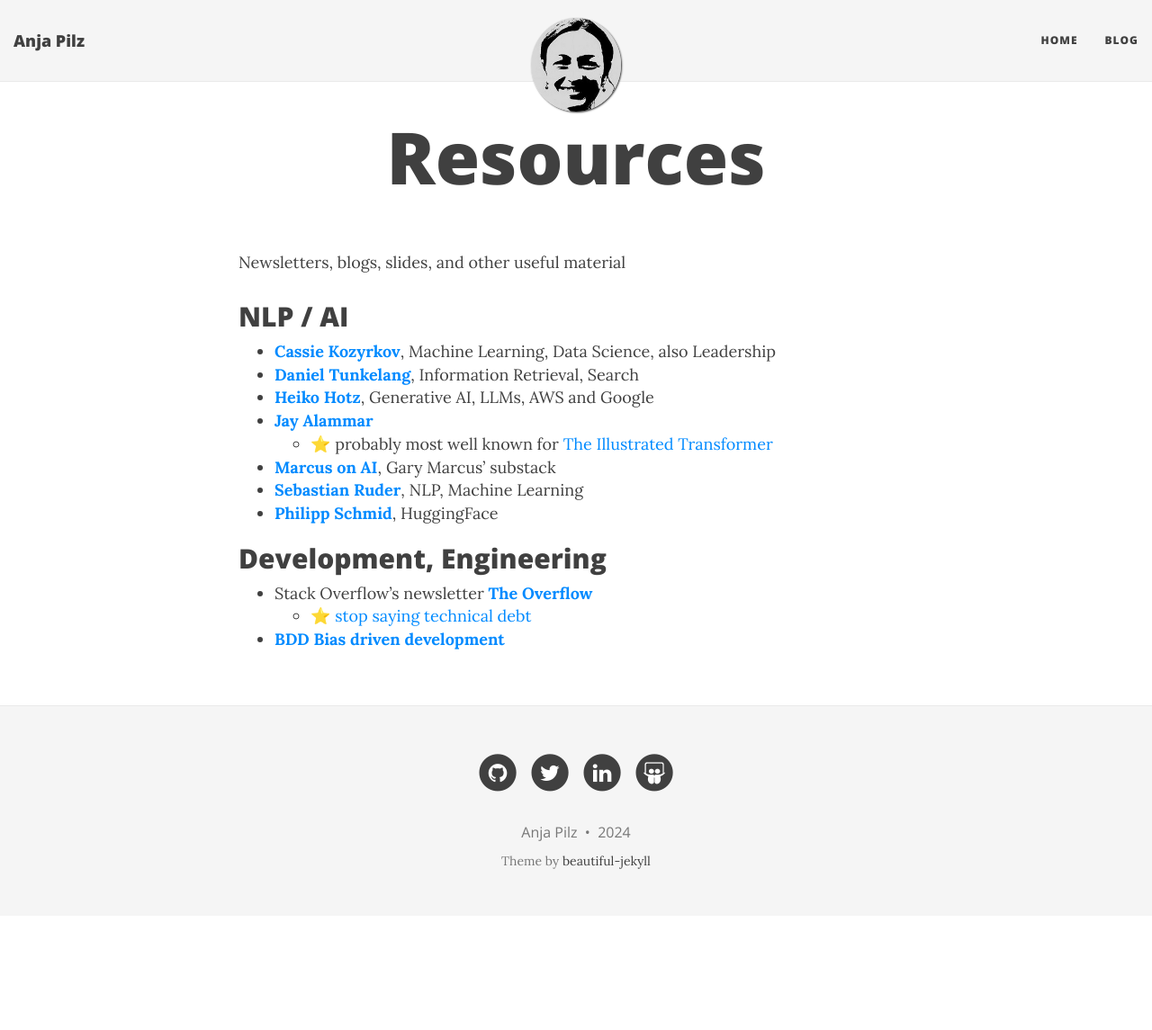
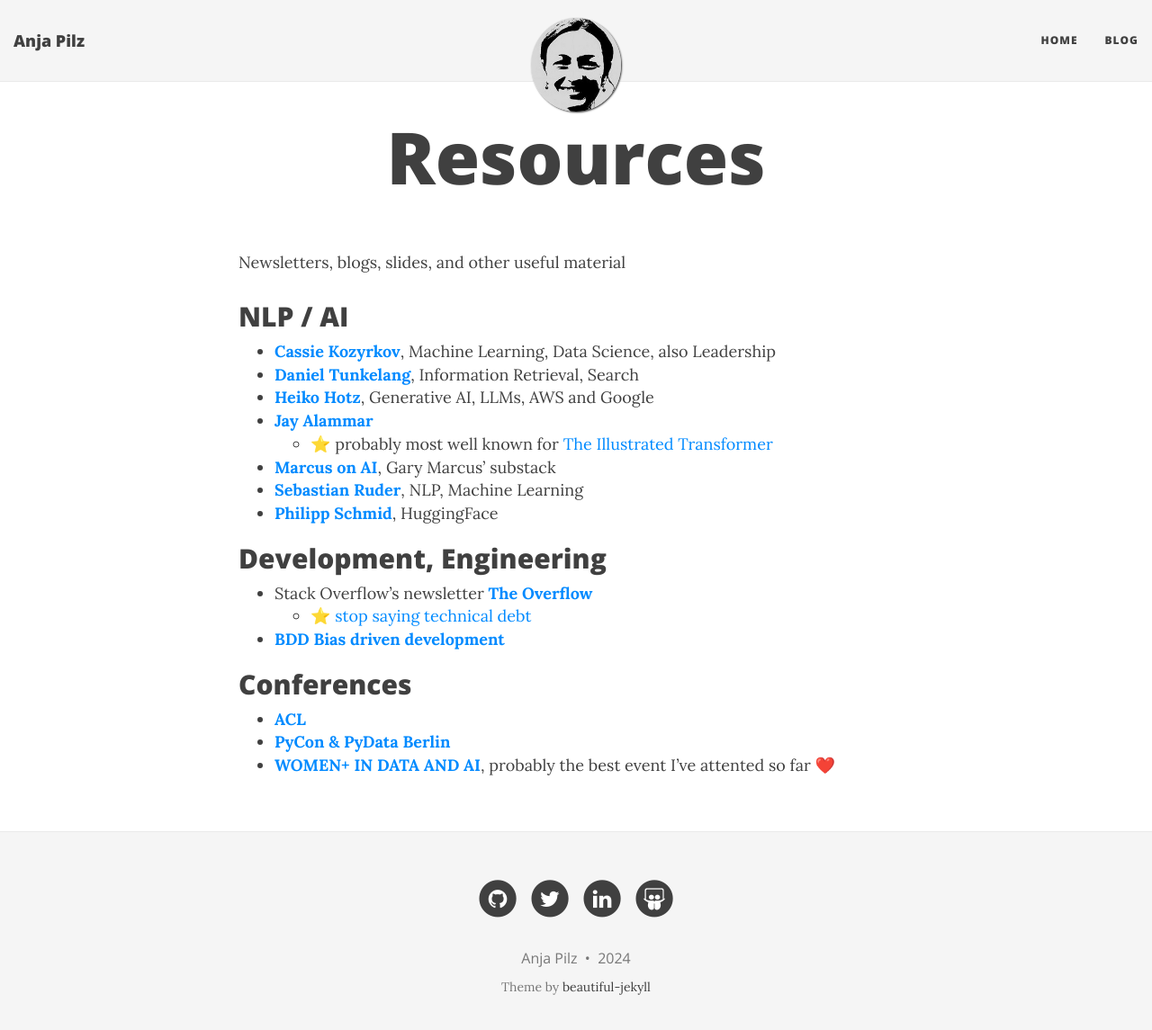
Before and after one commit to aplz/aplz.github.io, a Jekyll site: the page built from resources/index.md, in a window 1280 px wide and 1158 px high. Shown: the top 1145 px of the window at 90% size. Built offline with Jekyll 4.4.1, drawn with Linux system fonts in a browser that asks for light colours; nearby versions of some CDN libraries.

Commit message:
add conferences

```diff
--- a/resources/index.md
+++ b/resources/index.md
@@ -18,3 +18,8 @@
 * Stack Overflow's newsletter [**The Overflow**](https://stackoverflow.blog/newsletter)
   * ⭐ [stop saying technical debt](https://stackoverflow.blog/2023/12/27/stop-saying-technical-debt/)
 * [**BDD Bias driven development**](https://speakerdeck.com/mariofusco/bdd-bias-driven-development)
+
+## Conferences
+* [**ACL**](https://2024.aclweb.org)
+* [**PyCon & PyData Berlin**](https://2024.pycon.de)
+* [**WOMEN+ IN DATA AND AI**](https://women-in-data-ai.tech), probably the best event I've attented so far ❤️
```
